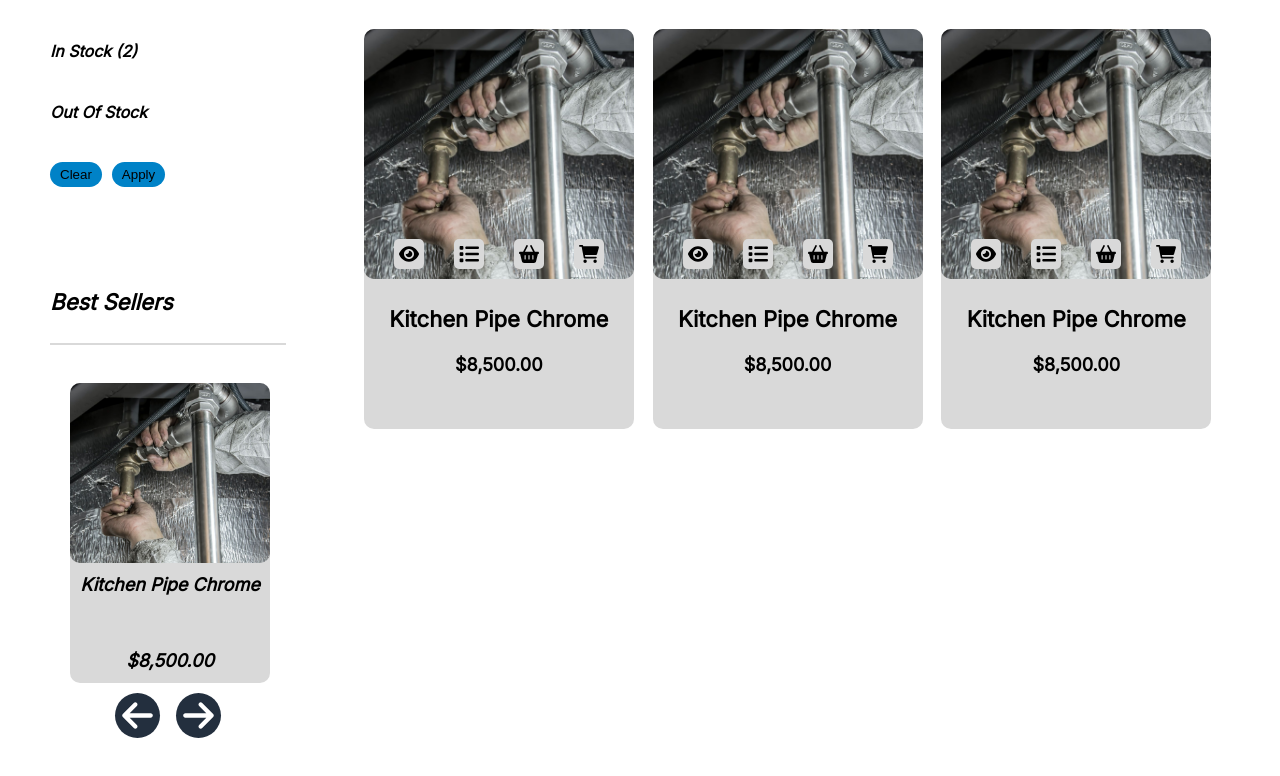
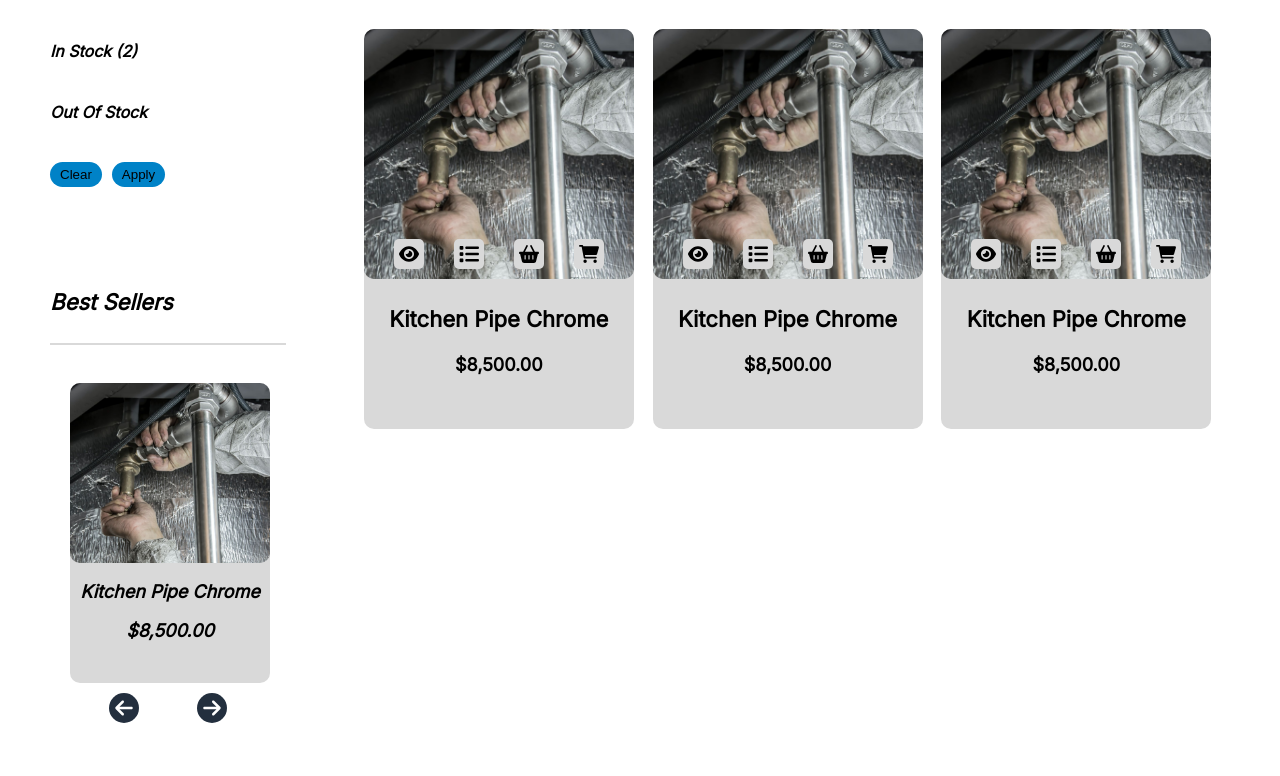
Before and after one commit to Dawnz/amber-plumming-app, an Angular app in the folder Trinity-Plumbing-App/: page /store in a window 1280 px wide. Shown: the part 786-1562 px from the top of the page. Built offline with nearby package versions, Linux system fonts and the light colour scheme.

Commit message:
updated button for color transition on hover

```diff
--- a/Trinity-Plumbing-App/src/app/components/login/login.component.css
+++ b/Trinity-Plumbing-App/src/app/components/login/login.component.css
@@ -76,6 +76,7 @@
   background: rgba(0, 0, 0, 0.1);
   border-radius: 25px;
   border: none;
+  outline: none;
 }
 
 .con .login form .btn, .con .login form .text {
@@ -109,6 +110,12 @@
   border: none;
   margin-bottom: 30px;
   cursor: pointer;
+  transition: all ease-in-out 0.5s;
+}
+
+.con .login form .btn input[type="submit"]:hover{
+  background: #232F3E;
+
 }
 
 /* .con .login form .text {
--- a/Trinity-Plumbing-App/src/app/components/registration/registration.component.css
+++ b/Trinity-Plumbing-App/src/app/components/registration/registration.component.css
@@ -81,6 +81,7 @@
   background: rgba(0, 0, 0, 0.1);
   border-radius: 25px;
   border: none;
+  outline: none;
 }
 
 .login form .btn, .login form .text {
@@ -107,6 +108,12 @@
   border: none;
   margin-bottom: 20px;
   cursor: pointer;
+  transition: all ease-in-out 0.5s;
+}
+
+.login form .btn input[type="submit"]:hover{
+  background: #232F3E;
+
 }
 
 /* .login form .text {
--- a/Trinity-Plumbing-App/src/app/components/store-page/store-page.component.css
+++ b/Trinity-Plumbing-App/src/app/components/store-page/store-page.component.css
@@ -261,13 +261,14 @@
 }
 
 .con .store .categories .bs_Box .dets {
-  display: flex;
+  /* display: flex; */
   width: 100%;
   height: 120px;
-  flex-direction: column;
+  /* flex-direction: column;
   justify-content: center;
-  align-items: center;
-  line-height: 2.5rem;
+  align-items: center; */
+  text-align: center;
+  /* line-height: 2.5rem; */
   font-style: italic;
 }
 
@@ -299,14 +300,15 @@
 }
 
 .con .store .categories .arrs svg {
-  width: 35px;
-  height: 35px;
+  width: 20px;
+  height: 20px;
   /* border: 2px solid blue; */
   border: none;
   padding: 5px;
   border-radius: 25px;
   fill: #fff;
   background: #232F3E;
+  cursor: pointer;
 
 }
 
--- a/Trinity-Plumbing-App/src/app/components/store-page/store-page.component.html
+++ b/Trinity-Plumbing-App/src/app/components/store-page/store-page.component.html
@@ -51,7 +51,7 @@
 
     <div class="arrs">
       <svg xmlns="http://www.w3.org/2000/svg" viewBox="0 0 448 512"><!--! Font Awesome Pro 6.2.0 by @fontawesome - https://fontawesome.com License - https://fontawesome.com/license (Commercial License) Copyright 2022 Fonticons, Inc. --><path d="M9.4 233.4c-12.5 12.5-12.5 32.8 0 45.3l160 160c12.5 12.5 32.8 12.5 45.3 0s12.5-32.8 0-45.3L109.2 288 416 288c17.7 0 32-14.3 32-32s-14.3-32-32-32l-306.7 0L214.6 118.6c12.5-12.5 12.5-32.8 0-45.3s-32.8-12.5-45.3 0l-160 160z"/></svg>
-      <svg style="margin-left: -50px" xmlns="http://www.w3.org/2000/svg" viewBox="0 0 448 512"><!--! Font Awesome Pro 6.2.0 by @fontawesome - https://fontawesome.com License - https://fontawesome.com/license (Commercial License) Copyright 2022 Fonticons, Inc. --><path d="M438.6 278.6c12.5-12.5 12.5-32.8 0-45.3l-160-160c-12.5-12.5-32.8-12.5-45.3 0s-12.5 32.8 0 45.3L338.8 224 32 224c-17.7 0-32 14.3-32 32s14.3 32 32 32l306.7 0L233.4 393.4c-12.5 12.5-12.5 32.8 0 45.3s32.8 12.5 45.3 0l160-160z"/></svg>
+      <svg xmlns="http://www.w3.org/2000/svg" viewBox="0 0 448 512"><!--! Font Awesome Pro 6.2.0 by @fontawesome - https://fontawesome.com License - https://fontawesome.com/license (Commercial License) Copyright 2022 Fonticons, Inc. --><path d="M438.6 278.6c12.5-12.5 12.5-32.8 0-45.3l-160-160c-12.5-12.5-32.8-12.5-45.3 0s-12.5 32.8 0 45.3L338.8 224 32 224c-17.7 0-32 14.3-32 32s14.3 32 32 32l306.7 0L233.4 393.4c-12.5 12.5-12.5 32.8 0 45.3s32.8 12.5 45.3 0l160-160z"/></svg>
     </div>
 
   </div>
```
